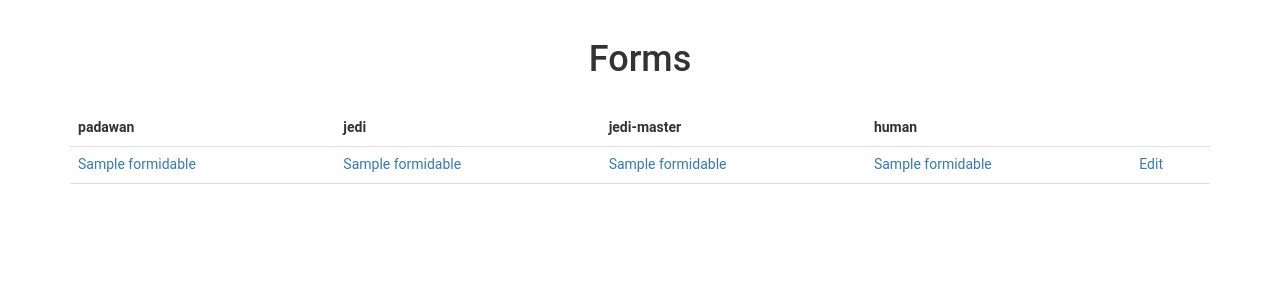
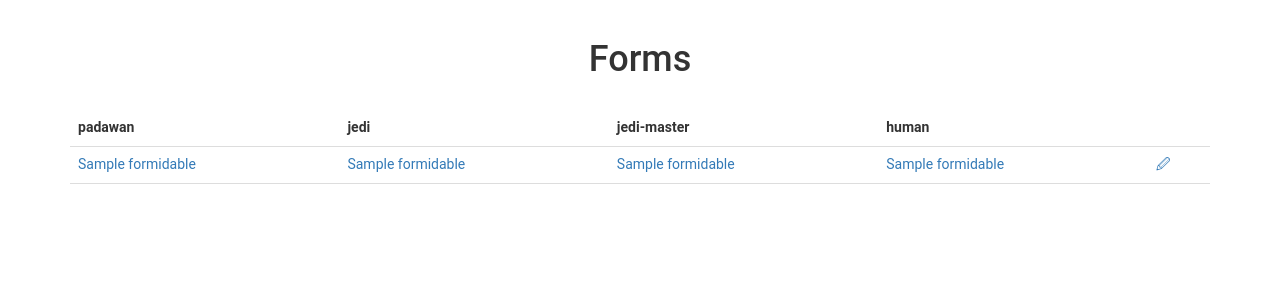
Before and after one commit to peopledoc/django-formidable, a Django app: page /forms/ in a window 1280 px wide. Shown: the top 300 px of the page. Run offline with Django 3.2, Linux system fonts and the light colour scheme; tables that the repository leaves empty hold one stand-in row (values such as "Sample post"); parts of the project's set-up code (start-up, migrations or seed data) failed here and were passed over; some libraries are stand-ins or nearby versions.

Commit message:
Change edit label by unicode pencil icon

```diff
--- a/demo/demo/builder/templates/formidable/formidable_list.html
+++ b/demo/demo/builder/templates/formidable/formidable_list.html
@@ -20,7 +20,7 @@
           {% for role in roles %}
             <td><a href="{{ form.id }}/{{ role.id }}">{{ form.label }}</a></td>
           {% endfor %}
-          <td><a href="builder/{{ form.id }}">Edit</a></td>
+          <td><a href="builder/{{ form.id }}">🖉</a></td>
         </tr>
         {% empty %}
           <tr>
```
